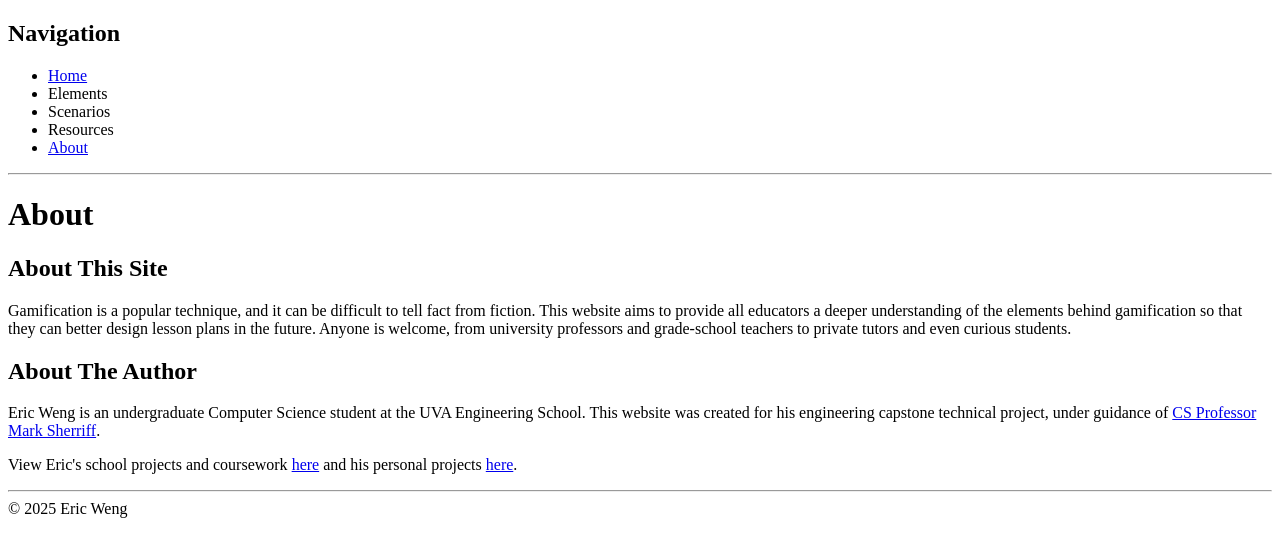
After one commit to qgt7zm/capstone-project, a Django app: page /about in a window 1280 px wide. The commit adds this page. Shown: the top 557 px of the page. Run offline with Django 5.2, Linux system fonts and the light colour scheme.

Commit message:
Create about page

```diff
--- /dev/null
+++ b/myapp/templates/myapp/about.html
@@ -0,0 +1,31 @@
+{% extends "myapp/base.html" %}
+
+<!--Metadata-->
+{% block description %}Gamification learning tool about the author{% endblock %}
+{% block title %}About – Gamification Learning Tool{% endblock %}
+
+<!--Main Content-->
+{% block main %}
+<h1>About</h1>
+
+<h2>About This Site</h2>
+<p>
+    Gamification is a popular technique, and it can be difficult to tell fact from fiction.
+    This website aims to provide all educators a deeper understanding of the elements behind gamification
+    so that they can better design lesson plans in the future.
+    Anyone is welcome, from university professors and grade-school teachers
+    to private tutors and even curious students.
+</p>
+
+<h2>About The Author</h2>
+<p>
+    Eric Weng is an undergraduate Computer Science student at the UVA Engineering School.
+    This website was created for his engineering capstone technical project, under guidance of
+    <a href="https://marksherriff.com/">CS Professor Mark Sherriff</a>.
+</p>
+
+<p>
+    View Eric's school projects and coursework <a href="https://github.com/qgt7zm">here</a>
+    and his personal projects <a href="https://github.com/SlavSquatSuperstar">here</a>.
+</p>
+{% endblock %}
--- a/myapp/templates/myapp/base.html
+++ b/myapp/templates/myapp/base.html
@@ -13,11 +13,11 @@
 <nav>
     <h1>Navigation</h1>
     <ul>
-        <li>Home</li>
+        <li><a href="{% url 'myapp:home' %}">Home</a></li>
         <li>Elements</li>
         <li>Scenarios</li>
         <li>Resources</li>
-        <li>About</li>
+        <li><a href="{% url 'myapp:about' %}">About</a></li>
     </ul>
 </nav>
 
--- a/myapp/urls.py
+++ b/myapp/urls.py
@@ -10,4 +10,5 @@ app_name = "myapp"
 urlpatterns = [
     path("", views.index, name="index"),
     path("home", views.home, name="home"),
+    path("about", views.about, name="about"),
 ]
--- a/myapp/views.py
+++ b/myapp/views.py
@@ -15,3 +15,9 @@ def home(request) -> HttpResponse:
         request,
         "myapp/home.html"
     )
+
+def about(request) -> HttpResponse:
+    return render(
+        request,
+        "myapp/about.html"
+    )
```
